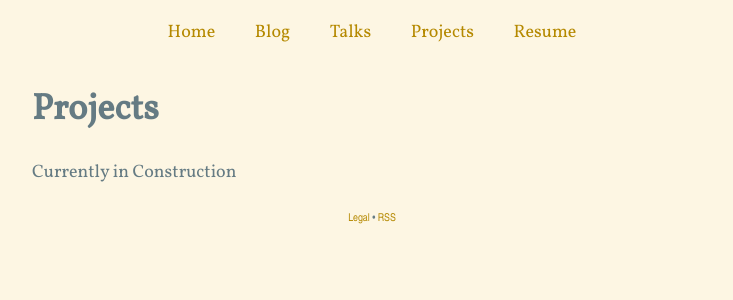
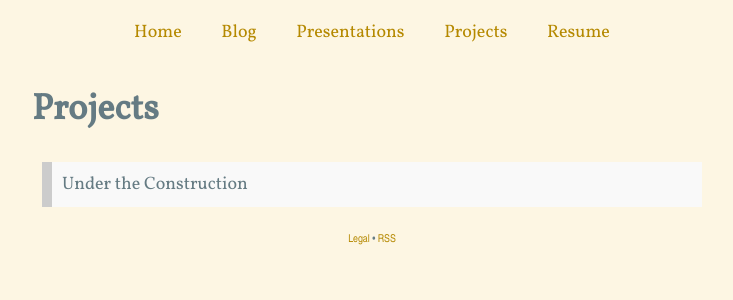
Before and after one commit to eneskemalergin/blog, a Jekyll site: the page built from projects.md, in a window 1280 px wide. Shown: the top 300 px of the page, without its empty margins (268-1001 px from the left). Built offline with Jekyll 4.4.1, drawn with Linux system fonts in a browser that asks for light colours; nearby versions of some CDN libraries; Markdown is read by kramdown in place of the engine named in the settings; comment, search, counter and statistics services are not loaded.

Commit message:
Projects page updated

```diff
--- a/_layouts/base.html
+++ b/_layouts/base.html
@@ -15,7 +15,7 @@
   <div id="navigation" class="clearfix">
     <a href="/">Home</a>
     <a href="/blog">Blog</a>
-    <a href="/presentations/">Talks</a>
+    <a href="/presentations/">Presentations</a>
     <a href="/projects">Projects</a>
     <a href="/resume">Resume</a>
   </div>
--- a/projects.md
+++ b/projects.md
@@ -9,4 +9,4 @@ tw: <span class="fa fa-twitter fa-lg"></span>
 ---
 # Projects
 
-Currently in Construction
+> Under the Construction
```
